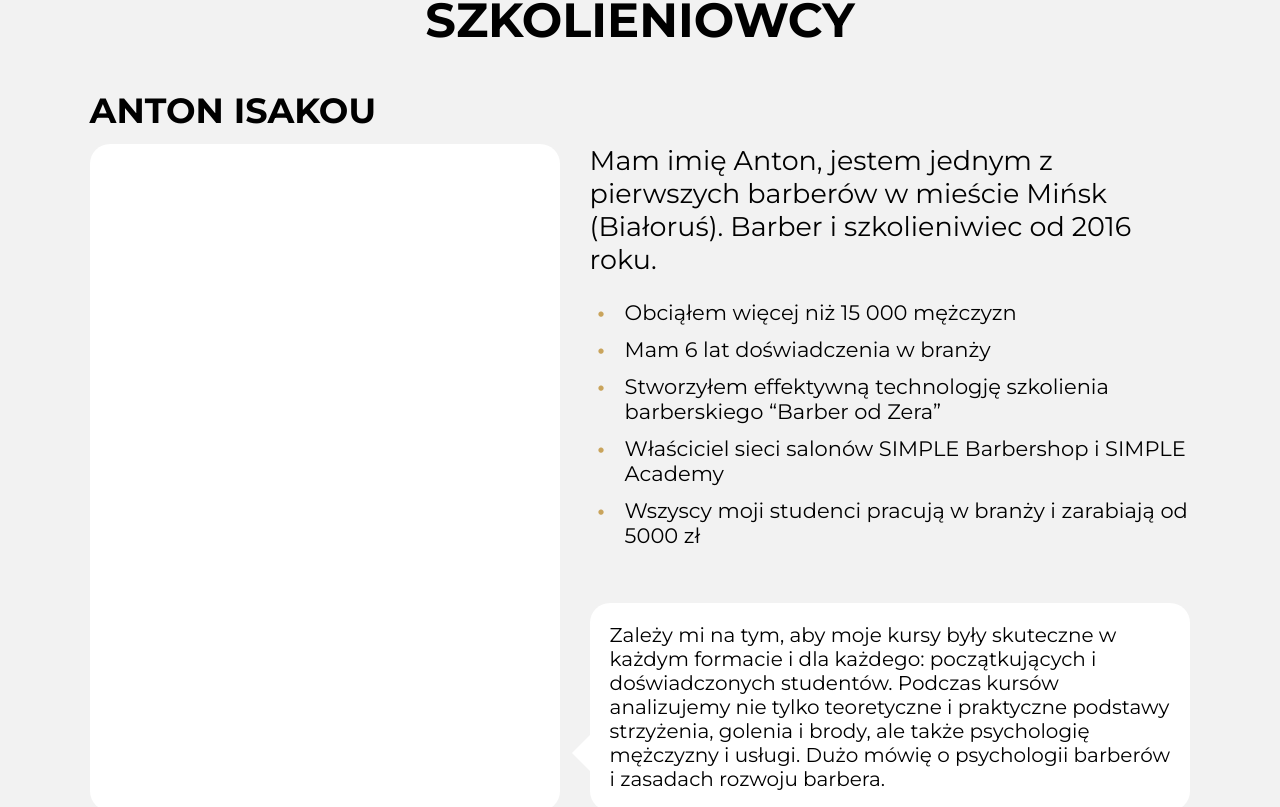
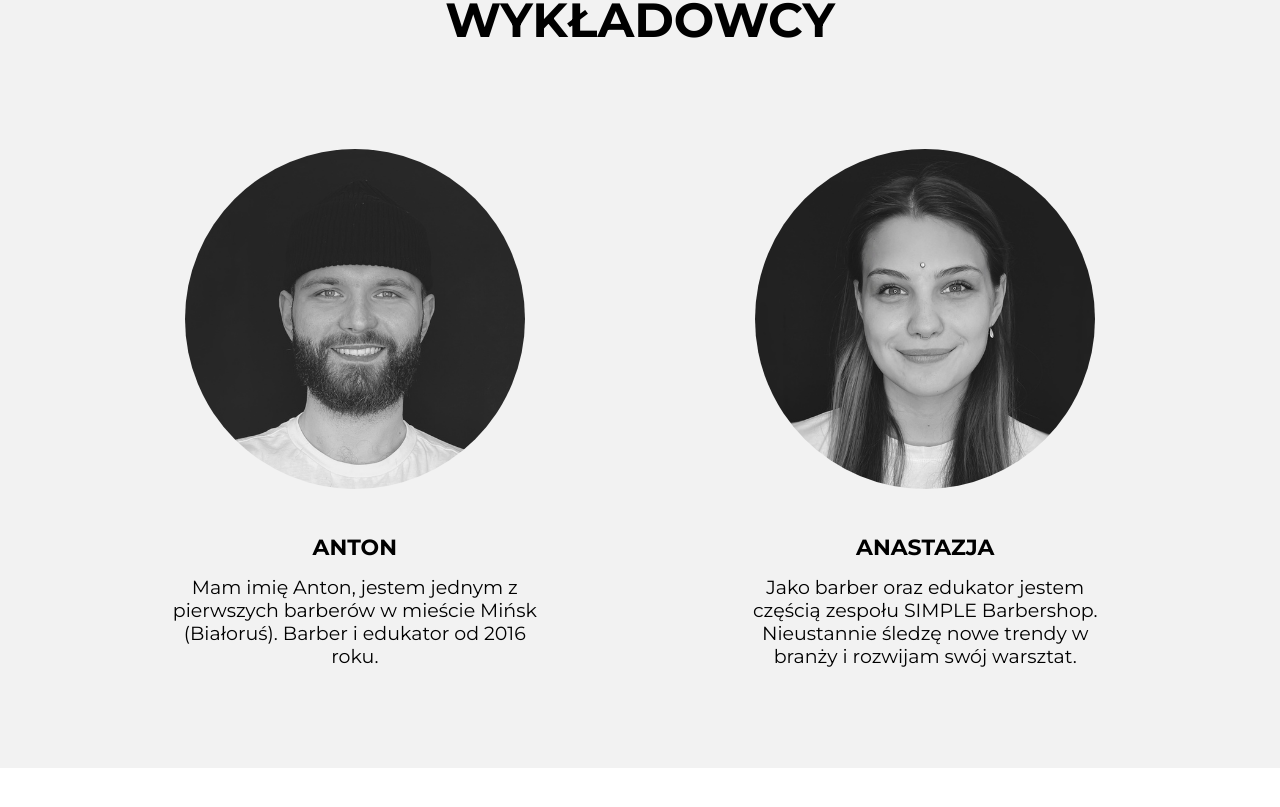
Before and after one commit to Viktor1897/simple-academy, a React (Vite) app: page / in a window 1280 px wide. Shown: the part 3153-3960 px from the top of the page. Built offline with nearby package versions, Linux system fonts and the light colour scheme; no server answers.

Commit message:
implemented new tutorssection component

```diff
--- a/src/components/StyledHtml/StyledHtml.ts
+++ b/src/components/StyledHtml/StyledHtml.ts
@@ -77,6 +77,10 @@ export const ContentWrapperResponsive = styled(ContentWrapper)`
 type VerticalFlexContainer = {
   alignItems?: "center" | "start" | "end" | "stretch";
   textAlign?: "center" | "left" | "right";
+  /**
+   * @default "1.6rem"
+   */
+  gap?: string;
 };
 
 export const VerticalFlexContainer = styled.div<VerticalFlexContainer>`
@@ -84,7 +88,7 @@ export const VerticalFlexContainer = styled.div<VerticalFlexContainer>`
     flex-direction: column;
     align-items: ${props => props.alignItems || "center"};
     text-align: ${props => props.textAlign || "center"};
-    gap: 1.6rem;
+    gap: ${props => props.gap || "1.6rem"};
     flex: 1;
 `;
 
@@ -168,6 +172,7 @@ type TextProps = {
      * @default "22px"
      */
     fontSize?: string;
+    fontWeight?: string;
     marginBottom?: string;
     textDecoration?: "underline" | "line-through";
 }
@@ -175,6 +180,7 @@ type TextProps = {
 export const Text = styled.p<TextProps>`
     color: ${props => props.color || COLORS.black};
     font-size: ${props => props.fontSize || "2.2rem"};
+    font-weight: ${props => props.fontWeight};
     margin-bottom: ${props => props.marginBottom};
     text-decoration: ${props => props.textDecoration};
 `;
--- a/src/components/TutorsSection/TutorsSection.tsx
+++ b/src/components/TutorsSection/TutorsSection.tsx
@@ -1,72 +1,38 @@
 import styled from "@emotion/styled";
-import { ContentWrapper, H3, H4, List, Paper,Section,Text, VerticalFlexContainer } from "components/StyledHtml/StyledHtml";
+import Anastazja from "assets/ANASTAZJA.jpg";
+import Anton from "assets/ANTON.jpg";
+import { ContentWrapperResponsive, H3, Section, Text, VerticalFlexContainer } from "components/StyledHtml/StyledHtml";
 import { COLORS } from "consts";
 
 const TutorsSection = () => {
     return (
         <Section padding="6rem 0 10rem 0" backgroundColor={COLORS.bgGray}>
-            <H3 marginBottom="4rem">SZKOLIENIOWCY</H3>
-            <ContentWrapper gap="0" flexDirection="column">
-                <H4 marginBottom="1.2rem" textAlign="left">ANTON ISAKOU</H4>
-                <HorizontalFlexContainer>
-                    <DummyImage/>
-                    <VerticalFlexContainer alignItems="start" textAlign="left">
-                        <AlignmentWrapper>
-                            <Text fontSize="2.7rem" marginBottom="2.4rem">
-                            Mam imię Anton, jestem jednym z pierwszych barberów w mieście Mińsk (Białoruś). Barber i szkolieniwiec od 2016 roku.
-                            </Text>
-                            <List>
-                                <li>Obciąłem więcej niż 15 000 mężczyzn</li>
-                                <li>Mam 6 lat doświadczenia w branży</li>
-                                <li>Stworzyłem effektywną technologję szkolienia barberskiego “Barber od Zera”</li>
-                                <li>Właściciel sieci  salonów SIMPLE Barbershop i SIMPLE Academy</li>
-                                <li>Wszyscy moji studenci pracują w branży i zarabiają od 5000 zł</li>
-                            </List>
-                        </AlignmentWrapper>
-                        <PaperWithTriangle>
-                            <Text fontSize="2rem">
-                                Zależy mi na tym, aby moje kursy były skuteczne w każdym formacie i dla każdego:
-                                początkujących i doświadczonych studentów. Podczas kursów analizujemy nie tylko
-                                teoretyczne i praktyczne podstawy strzyżenia, golenia i brody, ale także psychologię
-                                mężczyzny i usługi. Dużo mówię o psychologii barberów i zasadach rozwoju barbera.
-                            </Text>
-                        </PaperWithTriangle>
-                    </VerticalFlexContainer>
-                </HorizontalFlexContainer>
-            </ContentWrapper>
+            <H3 marginBottom="10rem">WYKŁADOWCY</H3>
+            <ContentWrapperResponsive gap="4rem" flexDirection="row" alignItems="center">
+                <VerticalFlexContainer gap="initial">
+                    <Photo src={Anton} />
+                    <Text marginBottom="1.5rem" fontWeight="700">ANTON</Text>
+                    <Text fontSize="1.9rem" style={{ maxWidth: "38.9rem" }}>Mam imię Anton, jestem jednym z pierwszych barberów w mieście Mińsk (Białoruś).
+                        Barber i edukator od 2016 roku.</Text>
+                </VerticalFlexContainer>
+                <VerticalFlexContainer gap="initial">
+                    <Photo src={Anastazja} />
+                    <Text marginBottom="1.5rem" fontWeight="700">ANASTAZJA</Text>
+                    <Text fontSize="1.9rem" style={{ maxWidth: "38.9rem" }}>Jako barber oraz edukator jestem częścią zespołu
+                            SIMPLE Barbershop.
+                        Nieustannie śledzę nowe trendy w branży i rozwijam
+                        swój warsztat.</Text>
+                </VerticalFlexContainer>
+            </ContentWrapperResponsive>
         </Section>
     );
 };
 
 export default TutorsSection;
 
-const DummyImage = styled.div`
-    background-color: ${COLORS.white};
-    border-radius: 2rem;
-    width: 47rem;
-    height: 66.7rem;
+const Photo = styled.img`
+    border-radius: 50%;
+    width: 34rem;
+    height: 34rem;
+    margin-bottom: 4.5rem;
 `;
-
-const HorizontalFlexContainer = styled.div`
-    display: flex;
-    gap: 3rem;
-`;
-
-const AlignmentWrapper = styled.div`
-    flex-grow: 1;
-`;
-
-const PaperWithTriangle = styled(Paper)`
-    padding: 2rem;
-    border-radius: 2rem;
-    position: relative;
-    &::before {
-        content: '';
-        position: absolute;
-        border-top: 1.8rem solid transparent;
-        border-bottom: 1.8rem solid transparent;
-        border-right: 1.8rem solid #FFFFFF;
-        left: -1.8rem;
-        bottom: 4rem;
-    },
-`;
```
Also changed, not shown: src/assets/ANASTAZJA.jpg (added), src/assets/ANTON.jpg (added).
